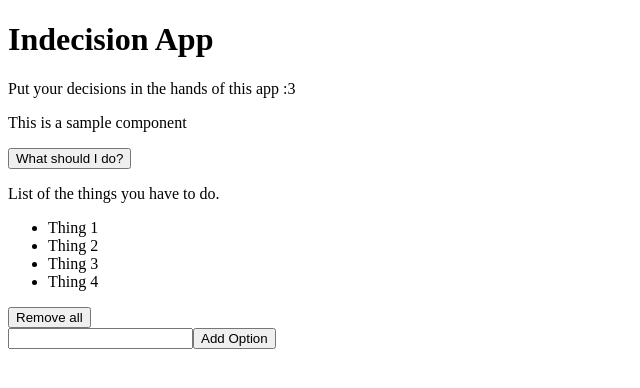
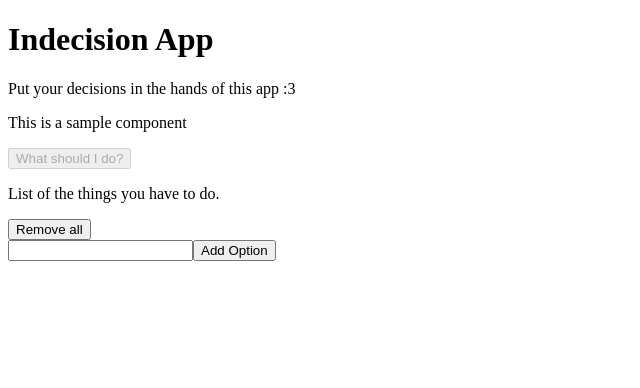
Before and after one commit to theindianotaku/react-indecision-app, a React (Create React App) app: page / in a window 1280 px wide. Shown: the top 388 px of the page, without its empty margins (0-640 px from the left). Built offline with nearby package versions, Linux system fonts and the light colour scheme.

Commit message:
App logic constructed.

```diff
--- a/package.json
+++ b/package.json
@@ -3,6 +3,7 @@
   "version": "0.1.0",
   "private": true,
   "dependencies": {
+    "lodash": "^4.17.4",
     "react": "^16.0.0",
     "react-dom": "^16.0.0",
     "react-scripts": "1.0.14"
--- a/src/components/App.js
+++ b/src/components/App.js
@@ -1,4 +1,73 @@
 import React, { Component } from 'react';
+import _ from 'lodash';
+
+class App extends Component {
+  constructor(props) {
+    super(props);
+
+    this.handleDeleteOptions = this.handleDeleteOptions.bind(this);
+    this.handlePickOption = this.handlePickOption.bind(this);
+    this.handleAddOption = this.handleAddOption.bind(this);
+
+    this.state = {
+      options: []
+    };
+  }
+
+  handleDeleteOptions() {
+    this.setState(() => {
+      return {
+        options: []
+      };
+    });
+  }
+
+  handlePickOption() {
+    const item = _.random(0, this.state.options.length - 1);
+    const option = this.state.options[item];
+
+    alert(option);
+  }
+
+  handleAddOption(option) {
+    if (!option) {
+      return 'Enter valid value to add';
+    } else if (this.state.options.indexOf(option) > -1) {
+      return 'This option already exists';
+    }
+
+    this.setState((state) => {
+      let prevState = state;
+      prevState.options.push(option);
+      return {
+        options: prevState.options
+      };
+    });
+  }
+
+  render() {
+    const title = 'Indecision App';
+    const subtitle = 'Put your decisions in the hands of this app :3';
+
+    return (
+      <div className="main">
+        <Header title={title} subtitle={subtitle} />
+        <p>This is a sample component</p>
+        <Action
+          handlePickOption={this.handlePickOption}
+          hasOptions={this.state.options.length > 0}
+        />
+        <Options
+          handleDeleteOptions={this.handleDeleteOptions}
+          options={this.state.options}
+        />
+        <AddOption
+          handleAddOption={this.handleAddOption}
+        />
+      </div>
+    );
+  }
+}
 
 class Header extends Component {
   render() {
@@ -12,32 +81,49 @@ class Header extends Component {
 }
 
 class Action extends Component {
-  handleClick() {
-    alert('handle click');
-  }
-
   render() {
     return (
       <div>
-        <button onClick={this.handleClick}>What should I do?</button>
+        <button
+          onClick={this.props.handlePickOption}
+          disabled={!this.props.hasOptions}
+        >
+          What should I do?
+        </button>
       </div>
     );
   }
 }
 
 class AddOption extends Component {
+  constructor(props) {
+    super(props);
+    this.handleOnSubmit = this.handleOnSubmit.bind(this);
+
+    this.state = {
+      error: undefined
+    };
+  }
+
   handleOnSubmit(e) {
     e.preventDefault();
 
     const option = e.target.elements.option.value.trim();
-    if (option) {
-      alert(option);
-    }
+    const error = this.props.handleAddOption(option);
+
+    this.setState(() => {
+      return {
+        error
+      };
+    });
+
+    e.target.elements.option.value = '';
   }
 
   render() {
     return (
       <div>
+        {this.state.error && <p>{this.state.error}</p>}
         <form onSubmit={this.handleOnSubmit}>
           <input type="text" name="option" />
           <button type="submit">Add Option</button>
@@ -48,15 +134,6 @@ class AddOption extends Component {
 }
 
 class Options extends Component {
-  constructor(props) {
-    super(props);
-    this.handleRemoveAll = this.handleRemoveAll.bind(this);
-  }
-
-  handleRemoveAll() {
-    console.log(this.props.options);
-  }
-
   render() {
     return (
       <div>
@@ -66,7 +143,7 @@ class Options extends Component {
             this.props.options.map((option, index) => <Option option={option} key={index} />)
           }
         </ul>
-        <button onClick={this.handleRemoveAll}>Remove all</button>
+        <button onClick={this.props.handleDeleteOptions}>Remove all</button>
       </div>
     );
   }
@@ -80,22 +157,4 @@ class Option extends Component {
   }
 }
 
-class App extends Component {
-  render() {
-    const title = 'Indecision App';
-    const subtitle = 'Put your decisions in the hands of this app :3';
-    const options = ['Thing 1', 'Thing 2', 'Thing 3', 'Thing 4'];
-
-    return (
-      <div className="main">
-        <Header title={title} subtitle={subtitle} />
-        <p>This is a sample component</p>
-        <Action />
-        <Options options={options}/>
-        <AddOption />
-      </div>
-    );
-  }
-}
-
 export default App;
```
Also changed, not shown: 1 other file (tests, documents, lock files or other folders).
